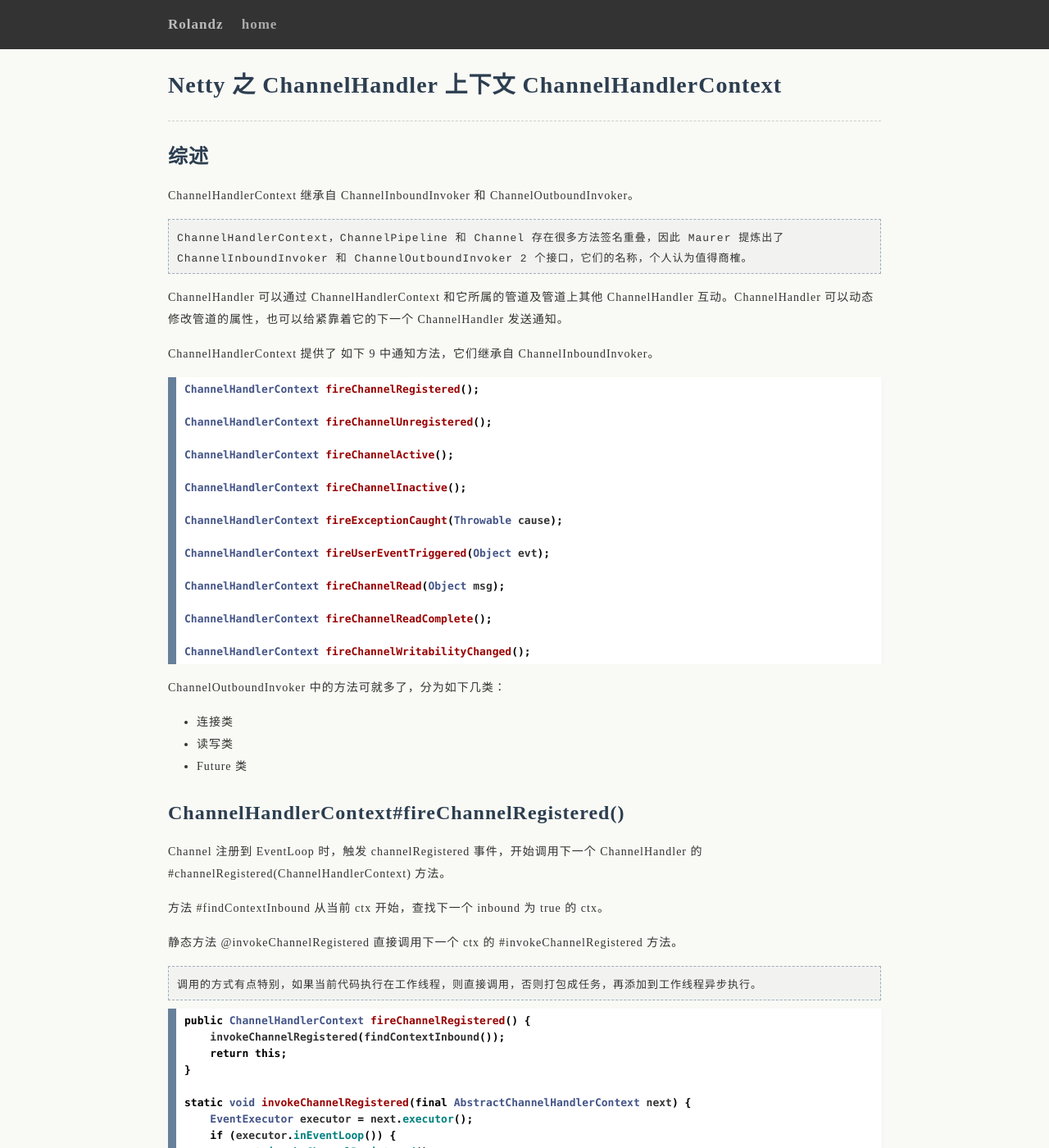
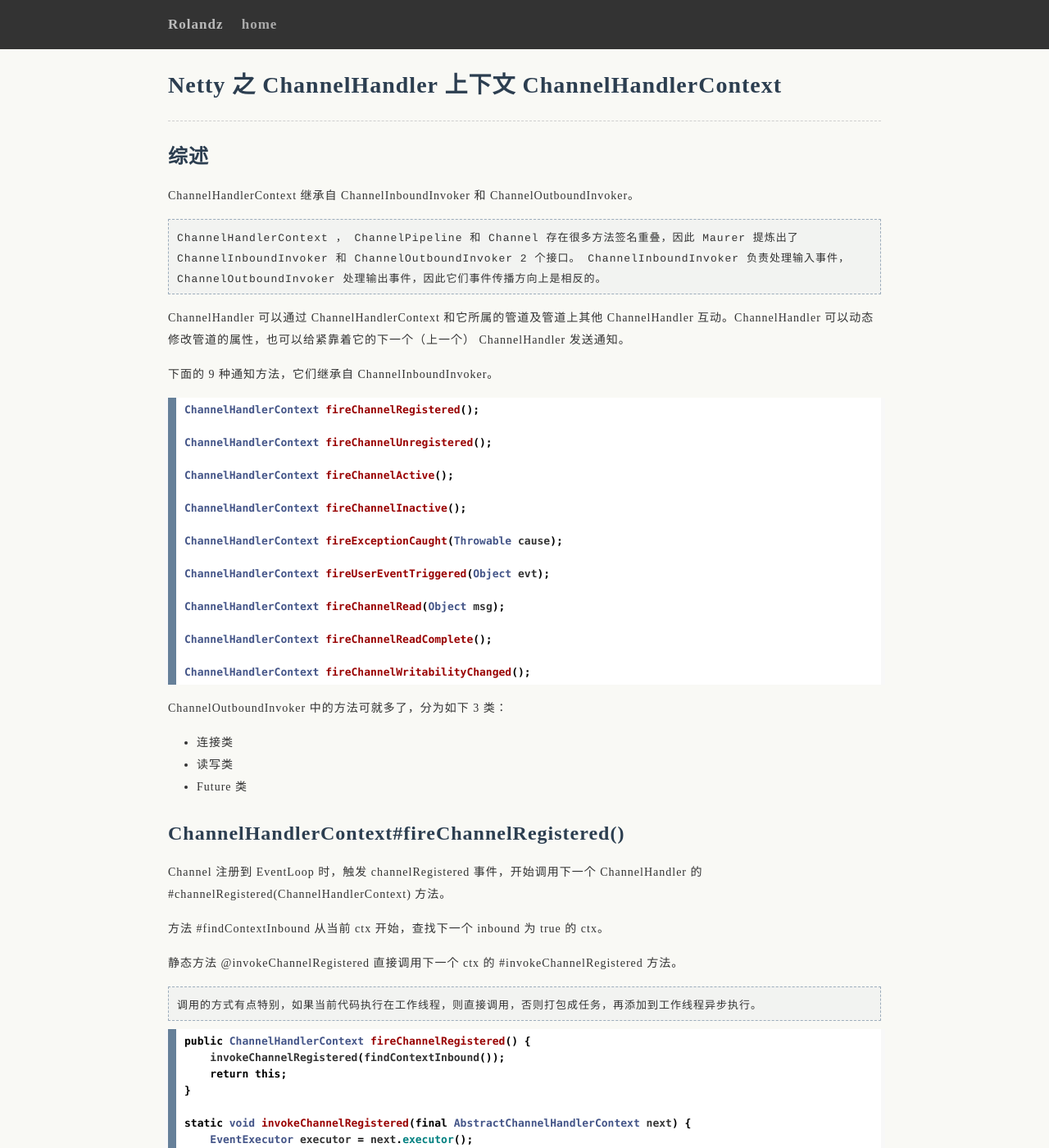
Before and after one commit to uxgnoz/uxgnoz.github.com, a Jekyll site: the page built from _posts/2018-10-14-netty-ChannelHandlerContext.md, in a window 1280 px wide and 1400 px high. Shown: the whole window at 82% size. Built offline with Jekyll 4.4.1, drawn with Linux system fonts in a browser that asks for light colours; comment, search, counter and statistics services are not loaded.

Commit message:
_posts/2018-10-14-netty-ChannelHandlerContext.md

```diff
--- a/_posts/2018-10-14-netty-ChannelHandlerContext.md
+++ b/_posts/2018-10-14-netty-ChannelHandlerContext.md
@@ -11,11 +11,11 @@ layout: posts
 
 ChannelHandlerContext 继承自 ChannelInboundInvoker 和 ChannelOutboundInvoker。
 
-> ChannelHandlerContext，ChannelPipeline 和 Channel 存在很多方法签名重叠，因此 Maurer 提炼出了ChannelInboundInvoker 和 ChannelOutboundInvoker 2 个接口，它们的名称，个人认为值得商榷。
+> ChannelHandlerContext ， ChannelPipeline 和 Channel 存在很多方法签名重叠，因此 Maurer 提炼出了 ChannelInboundInvoker 和 ChannelOutboundInvoker 2 个接口。 ChannelInboundInvoker 负责处理输入事件， ChannelOutboundInvoker 处理输出事件，因此它们事件传播方向上是相反的。
 
-ChannelHandler 可以通过 ChannelHandlerContext 和它所属的管道及管道上其他 ChannelHandler 互动。ChannelHandler 可以动态修改管道的属性，也可以给紧靠着它的下一个 ChannelHandler 发送通知。
+ChannelHandler 可以通过 ChannelHandlerContext 和它所属的管道及管道上其他 ChannelHandler 互动。ChannelHandler 可以动态修改管道的属性，也可以给紧靠着它的下一个（上一个） ChannelHandler 发送通知。
 
-ChannelHandlerContext 提供了 如下 9 中通知方法，它们继承自 ChannelInboundInvoker。
+下面的 9 种通知方法，它们继承自 ChannelInboundInvoker。
 
 {% highlight java %}
 ChannelHandlerContext fireChannelRegistered();
@@ -37,7 +37,7 @@ ChannelHandlerContext fireChannelReadComplete();
 ChannelHandlerContext fireChannelWritabilityChanged();
 {% endhighlight %}
 
-ChannelOutboundInvoker 中的方法可就多了，分为如下几类：
+ChannelOutboundInvoker 中的方法可就多了，分为如下 3 类：
 
 * 连接类
 * 读写类
```
